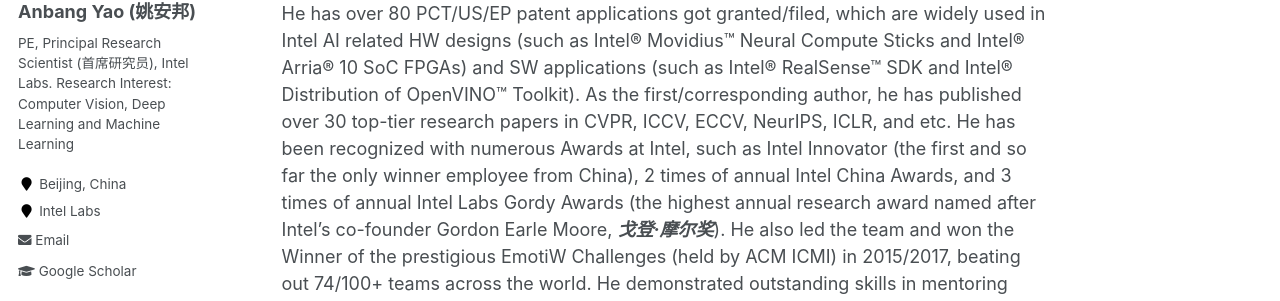
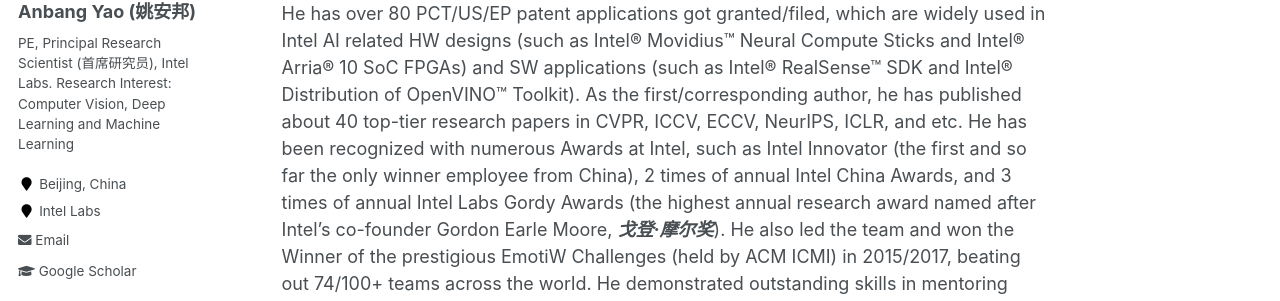
Before and after one commit to YaoAnbang/YaoAnbang.github.io, a Jekyll site: the page built from _pages/about.md, in a window 1280 px wide and 900 px high. Shown: the part 216-517 px from the top of the window. Built offline with Jekyll 4.4.1, drawn with Linux system fonts in a browser that asks for light colours; some of the changed text lies outside the part shown.

Commit message:
Update about.md

```diff
--- a/_pages/about.md
+++ b/_pages/about.md
@@ -11,7 +11,7 @@
 Short Bio
 =====
 
-Anbang Yao got his Ph.D. degree from Tsinghua University in 2010. He is currently a PE (Principal Engineer), Principal Research Scientist at Intel Labs China where he leads the research efforts on developing omni-scale high-performance intelligent vision systems. He has over 80 PCT/US/EP patent applications got granted/filed, which are widely used in Intel AI related HW designs (such as Intel® Movidius™ Neural Compute Sticks and Intel® Arria® 10 SoC FPGAs) and SW applications (such as Intel® RealSense™ SDK and Intel® Distribution of OpenVINO™ Toolkit). As the first/corresponding author, he has published over 30 top-tier research papers in CVPR, ICCV, ECCV, NeurIPS, ICLR, and etc. He has been recognized with numerous Awards at Intel, such as Intel Innovator (the first and so far the only winner employee from China), 2 times of annual Intel China Awards, and 3 times of annual Intel Labs Gordy Awards (the highest annual research award named after Intel's co-founder Gordon Earle Moore, ***戈登·摩尔奖***). He also led the team and won the Winner of the prestigious EmotiW Challenges (held by ACM ICMI) in 2015/2017, beating out 74/100+ teams across the world. He demonstrated outstanding skills in mentoring interns, and some of them have already grown into top young researchers in the field.
+Anbang Yao got his Ph.D. degree from Tsinghua University in 2010. He is currently a PE (Principal Engineer), Principal Research Scientist at Intel Labs China where he leads the research efforts on developing omni-scale high-performance intelligent vision systems. He has over 80 PCT/US/EP patent applications got granted/filed, which are widely used in Intel AI related HW designs (such as Intel® Movidius™ Neural Compute Sticks and Intel® Arria® 10 SoC FPGAs) and SW applications (such as Intel® RealSense™ SDK and Intel® Distribution of OpenVINO™ Toolkit). As the first/corresponding author, he has published about 40 top-tier research papers in CVPR, ICCV, ECCV, NeurIPS, ICLR, and etc. He has been recognized with numerous Awards at Intel, such as Intel Innovator (the first and so far the only winner employee from China), 2 times of annual Intel China Awards, and 3 times of annual Intel Labs Gordy Awards (the highest annual research award named after Intel's co-founder Gordon Earle Moore, ***戈登·摩尔奖***). He also led the team and won the Winner of the prestigious EmotiW Challenges (held by ACM ICMI) in 2015/2017, beating out 74/100+ teams across the world. He demonstrated outstanding skills in mentoring interns, and some of them have already grown into top young researchers in the field.
 
 <!--<font color="red">**Note**：We now have some internship positions. If you are interested in my research, please drop me an email. </font> -->
 ---
```
